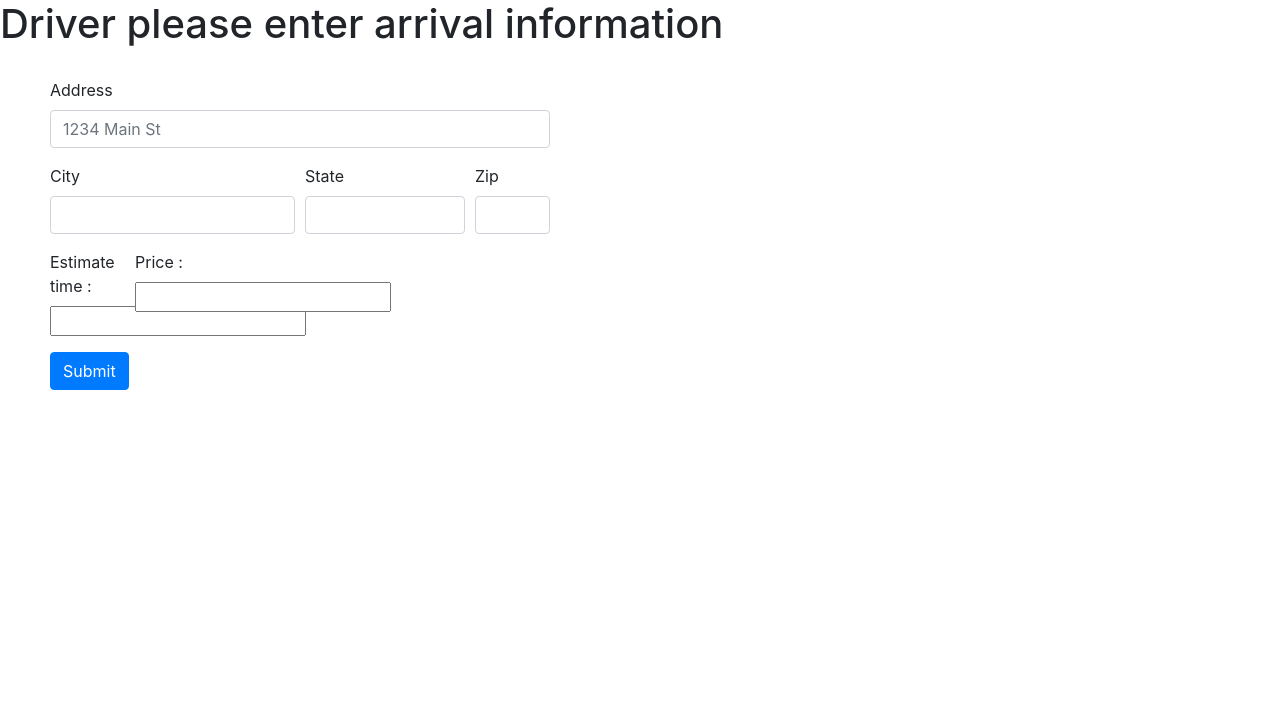
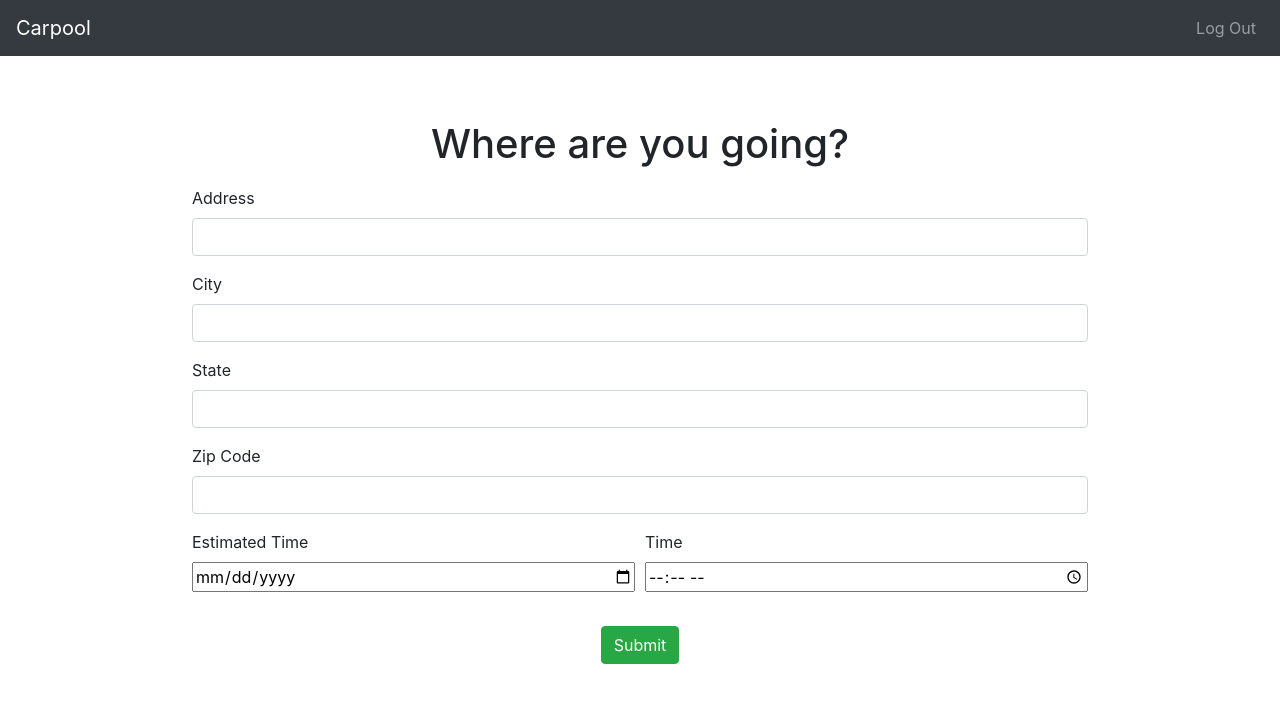
Before and after one commit to geniedavalos/carpool, a Django app: page /driver_add_arrival in a window 1280 px wide. Shown: the top 727 px of the page. Run offline with Django 3.2, Linux system fonts and the light colour scheme; parts of the project's set-up code (start-up, migrations or seed data) failed here and were passed over; some libraries are stand-ins or nearby versions.

Commit message:
Update driver_add_arrival.html.

```diff
--- a/carpool/apps/one_app/templates/one_app/driver_add_arrival.html
+++ b/carpool/apps/one_app/templates/one_app/driver_add_arrival.html
@@ -1,48 +1,99 @@
 <!DOCTYPE html>
 <html lang="en">
+
 <head>
   <meta charset="UTF-8">
-    <title>driver</title>
+  <meta name="viewport" content="width=device-width, initial-scale=1.0">
+  <meta http-equiv="X-UA-Compatible" content="ie=edge">
+  <title>Carpool - Destination</title>
   {% load static %}
-      <link rel="stylesheet" href="{% static 'one_app/css/driver_info.css' %}">
   <link rel="stylesheet" href="https://stackpath.bootstrapcdn.com/bootstrap/4.3.1/css/bootstrap.min.css" integrity="sha384-ggOyR0iXCbMQv3Xipma34MD+dH/1fQ784/j6cY/iJTQUOhcWr7x9JvoRxT2MZw1T" crossorigin="anonymous">
+  <style>
+    .button {
+      display: block;
+      text-align: center;
+      margin-top: 2%;
+    }
+    .title {
+      text-align: center;
+      margin-bottom: 2%;
+    }
+    label {
+      text-align: left !important;
+    }
+    .container {
+      width: 80%;
+      display: block;
+      padding: 5%;
+    }
+    #inputDuration, #inputPrice {
+      width: 100%;
+    }
+</style>
 </head>
+
 <body>
-    <h1>Driver please enter arrival information</h1>
-    <form class="driver-info" method="post" action="/driver_add_arrival/process">
+  <nav class="navbar navbar-dark navbar-expand-lg bg-dark">
+    <a class="navbar-brand" href="#">Carpool</a>
+    <button class="navbar-toggler" type="button" data-toggle="collapse" data-target="#navbarNav" aria-controls="navbarNav" aria-expanded="false" aria-label="Toggle navigation">
+      <span class="navbar-toggler-icon"></span>
+    </button>
+    <div class="collapse navbar-collapse" id="navbarNav">
+      <ul class="navbar-nav ml-auto">
+        <li class="nav-item">
+          <a class="nav-link" href="/logout">Log Out</a>
+        </li>
+      </ul>
+    </div>
+  </nav>
+
+  <div class="container">
+    <h1 class="title">Where are you going?</h1>
+    <form class="driver-info" method="post" action="/driver_add_departure/process">
       {% csrf_token %}
       <div class="form-group">
         <label for="inputAddress">Address</label>
-            <input type="text"  class="form-control" id="inputAddress" placeholder="1234 Main St" name="street">
+        <input type="text" class="form-control" id="inputAddress" name="street">
         {%for message in messages %}
         {%if "invalid_Address" in message.tags %}
         <p> {{message}} </p>
         {%endif%}
         {%endfor%}
       </div>
-        <div class="form-row">
-            <div class="form-group col-md-6">
+      <div class="form-group">
         <label for="inputCity">City</label>
         <input type="text" class="form-control" id="inputCity" name="city">
       </div>
-        <div class="form-group col-md-4">
+      <div class="form-group">
         <label for="inputState">State</label>
-            <input type="text" class="form-control" id="state" name="state">
+        <input type="text" class="form-control" id="inputState" name="state">
       </div>
-        <div class="form-group col-md-2">
-            <label for="inputZip">Zip</label>
+      <div class="form-group">
+        <label for="inputZip">Zip Code</label>
         <input type="text" class="form-control" id="inputZip" name="zipcode">
       </div>
-            <div class="form-group col-md-2">
-                <label for="inputZip">Estimate time : </label>
-                <input type="text" name="duration">
+
+      <div class="form-row">
+        <div class="form-group col-md-6">
+          <label for="inputDuration">Estimated Time </label>
+          <input type="date" id="inputDuration" name="duration">
         </div>
-            <div class="form-group col-md-2">
-                <label for="inputZip">Price : </label>
-                <input type="text" name="price">
+
+        <div class="form-group col-md-6">
+          <label for="inputTime">Time</label>
+          <input type="time" id="inputPrice" name="price">
         </div>
       </div>
-        <button type="submit" class="btn btn-primary">Submit</button>
+
+      <div class="button">
+        <button type="submit" class="btn btn-success">Submit</button>
+      </div>
     </form>
+  </div>
+
+  <script src="https://code.jquery.com/jquery-3.3.1.slim.min.js" integrity="sha384-q8i/X+965DzO0rT7abK41JStQIAqVgRVzpbzo5smXKp4YfRvH+8abtTE1Pi6jizo" crossorigin="anonymous"></script>
+  <script src="https://cdnjs.cloudflare.com/ajax/libs/popper.js/1.14.7/umd/popper.min.js" integrity="sha384-UO2eT0CpHqdSJQ6hJty5KVphtPhzWj9WO1clHTMGa3JDZwrnQq4sF86dIHNDz0W1" crossorigin="anonymous"></script>
+  <script src="https://stackpath.bootstrapcdn.com/bootstrap/4.3.1/js/bootstrap.min.js" integrity="sha384-JjSmVgyd0p3pXB1rRibZUAYoIIy6OrQ6VrjIEaFf/nJGzIxFDsf4x0xIM+B07jRM" crossorigin="anonymous"></script>
 </body>
+
 </html>
```
Lines whose indentation alone changed are shown as unchanged.
